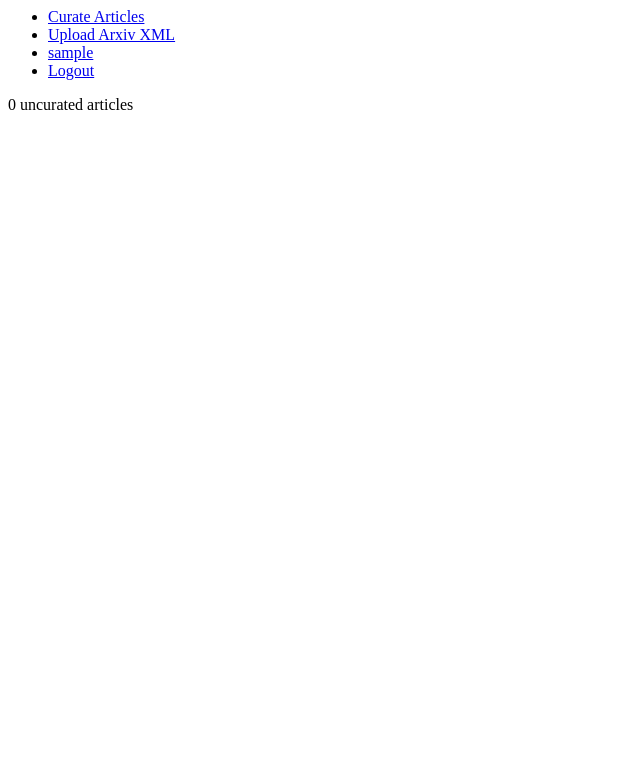
After one commit to SoSavory/qmm_rdbms, a Django app: page /search/uncurated_articles/ in a window 1280 px wide. The commit adds this page. Shown: the top 783 px of the page, without its empty margins (0-640 px from the left). Run offline with Django 3.2, Linux system fonts and the light colour scheme; the visitor is signed in with stand-in values (Sample User, id 1); data that the repository does not hold is empty.

Commit message:
added basic views for uncurated/curated index and object views

```diff
--- a/search/static/js/curate.js
+++ b/search/static/js/curate.js
@@ -33,9 +33,3 @@ function submitCuration(element){
     })
   })
 }
-
-$(document).ready(function(){
-  $form = $('form')[0]
-  grabArticle();
-  // submitCuration($form);
-});
--- /dev/null
+++ b/search/templates/search/base_generic.html
@@ -0,0 +1,41 @@
+{% load static %}
+
+<html>
+  <head>
+    <link rel="stylesheet" href="{% static 'css/main.css' %}">
+    <script type="text/javascript" src="{% static "js/jquery-3.1.1.min.js" %}"></script>
+    <script type="text/javascript" src="{% static "js/main.js" %}"></script>
+    <script type="text/javascript" src="{% static "js/curate.js" %}"></script>
+
+  </head>
+
+  <body>
+    <div id="navigation">
+      {% if user.is_authenticated %}
+        <ul id='navigation_list'>
+          <li class="navigation_list_li">
+            <a href="{% url 'curate' %}">Curate Articles</a>
+          </li>
+          <li class="navigation_list_li">
+            <a href="{% url 'upload_arxiv_xml' %}" >Upload Arxiv XML</a>
+          </li>
+          <li class="navigation_list_li">
+            <a href="{% url 'profile' %}" >{{ user.get_username }}</a>
+          </li>
+          <li class="navigation_list_link">
+            <a href="{% url 'logout' %}?next={{request.path}}">Logout</a>
+          </li>
+        </ul>
+      {% else %}
+        <ul id='navigation_list'>
+          <li class="navigation_list_li">
+            <a href="{% url 'login' %}?next={{request.path}}">Login</a>
+          </li>
+        </ul>
+      {% endif %}
+    </div>
+
+    {% block content %}
+    {% endblock %}
+  </body>
+</html>
--- /dev/null
+++ b/search/templates/search/uncurated_articles.html
@@ -0,0 +1,12 @@
+{% extends 'search/base_generic.html' %}
+
+{% block content %}
+  <p>{{ uncurated_articles|length }} uncurated articles</p>
+  <ul class="resource_list">
+    {% for uncurated_article in uncurated_articles %}
+      <li class="resource_list_li">
+        <a href="{% url 'uncurated_article' uncurated_article_id=uncurated_article.pk %}">{{ uncurated_article.title }}</a>
+      </li>
+    {% endfor %}
+  </ul>
+{% endblock %}
--- a/search/urls.py
+++ b/search/urls.py
@@ -4,6 +4,14 @@ from . import views
 
 urlpatterns = [
     url(r'^$', views.index, name='index' ),
+
+    url(r'^articles/$', views.articles, name='articles'),
+    url(r'^articles/(?P<article_id>[0-9]+)/$', views.article, name='article'),
+
+    url(r'^uncurated_articles/$', views.uncurated_articles, name='uncurated_articles'),
+    url(r'^uncurated_article/(?P<uncurated_article_id>[0-9]+)/$', views.uncurated_article, name='uncurated_article'),
+
+    url(r'^profile/$', views.profile, name='profile'),
     url(r'^curate/$', views.curate, name='curate'),
     url(r'^arxiv_xml/$', views.arxiv_xml, name='arxiv_xml'),
     url(r'^curate_arxiv_article/$', views.curate_arxiv_article, name='curate_arxiv_article'),
--- a/search/views.py
+++ b/search/views.py
@@ -109,3 +109,35 @@ def handle_arxiv_xml_upload(request):
         handle_uploaded_arxiv_xml(request.FILES['file'], user_id)
 
     return redirect('upload_arxiv_xml')
+
+@login_required
+def articles(request):
+    template = loader.get_template('search/articles.html')
+    articles = Article.objects.all
+    context = {'articles': articles}
+    return HttpResponse(template.render(context, request))
+
+@login_required
+def uncurated_articles(request):
+    template = loader.get_template('search/uncurated_articles.html')
+    uncurated_articles = ArxivXML.objects.filter(curated="0")
+    context = {'uncurated_articles': uncurated_articles}
+    return HttpResponse(template.render(context, request))
+
+@login_required
+def article(request, article_id):
+    template = loader.get_template('search/article.html')
+    article = get_object_or_404(Article, pk= article_id)
+    context = {'article': article}
+    return HttpResponse(template.render(context, request))
+
+@login_required
+def uncurated_article(request, uncurated_article_id):
+    template = loader.get_template('search/uncurated_article.html')
+    uncurated_article = get_object_or_404(ArxivXML, pk= uncurated_article_id)
+    context = {'uncurated_article': uncurated_article}
+    return HttpResponse(template.render(context, request))
+
+@login_required
+def profile(request):
+    return HttpResponse("Hello")
```
Also changed, not shown: search/templates/search/article.html (added, +8 -0 lines), search/templates/search/articles.html (added, +13 -0 lines), search/templates/search/curate.html (+7 -0 lines), search/templates/search/uncurated_article.html (added, +8 -0 lines), search/static/css/main.css (added), 2 other files.
